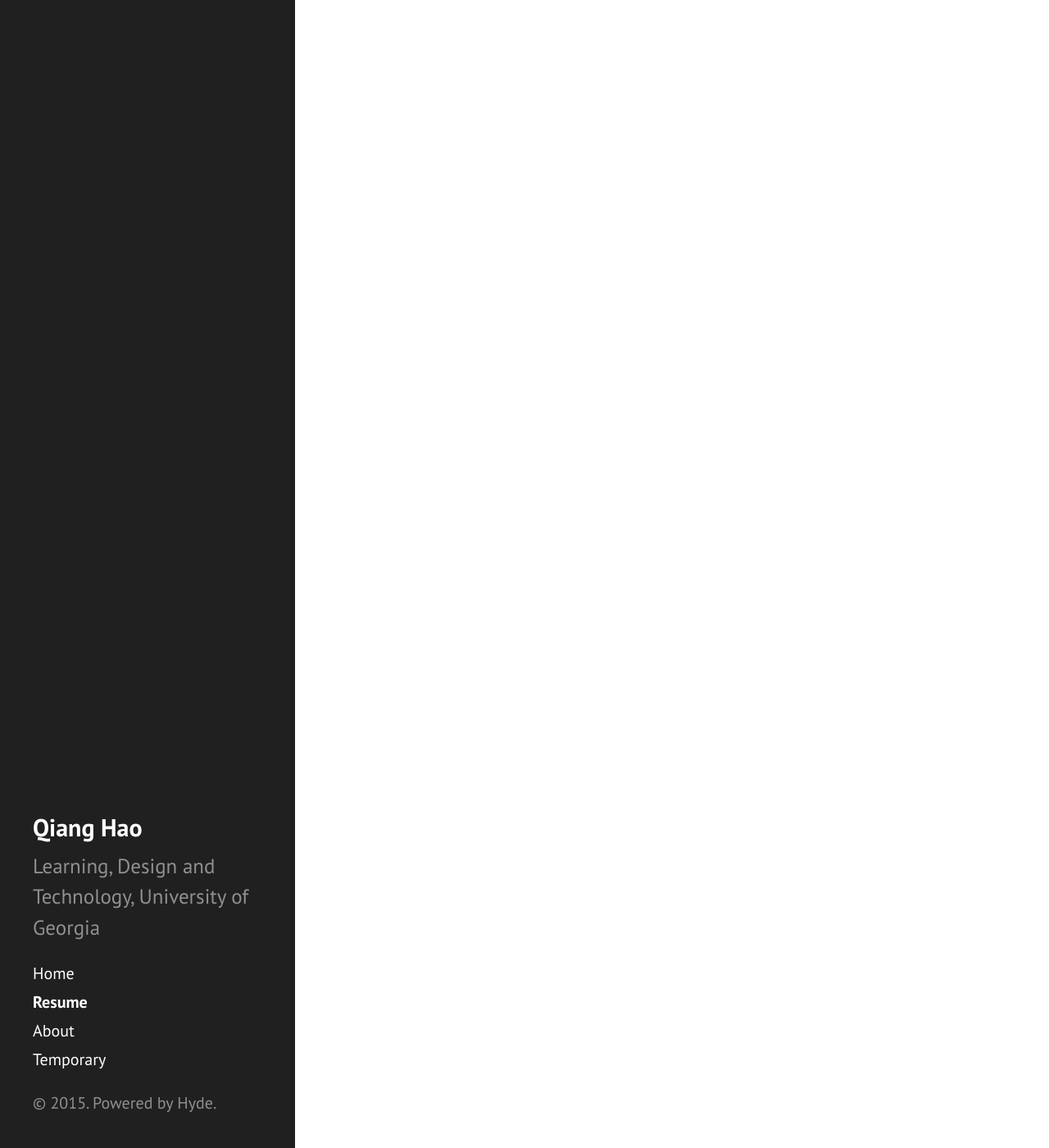
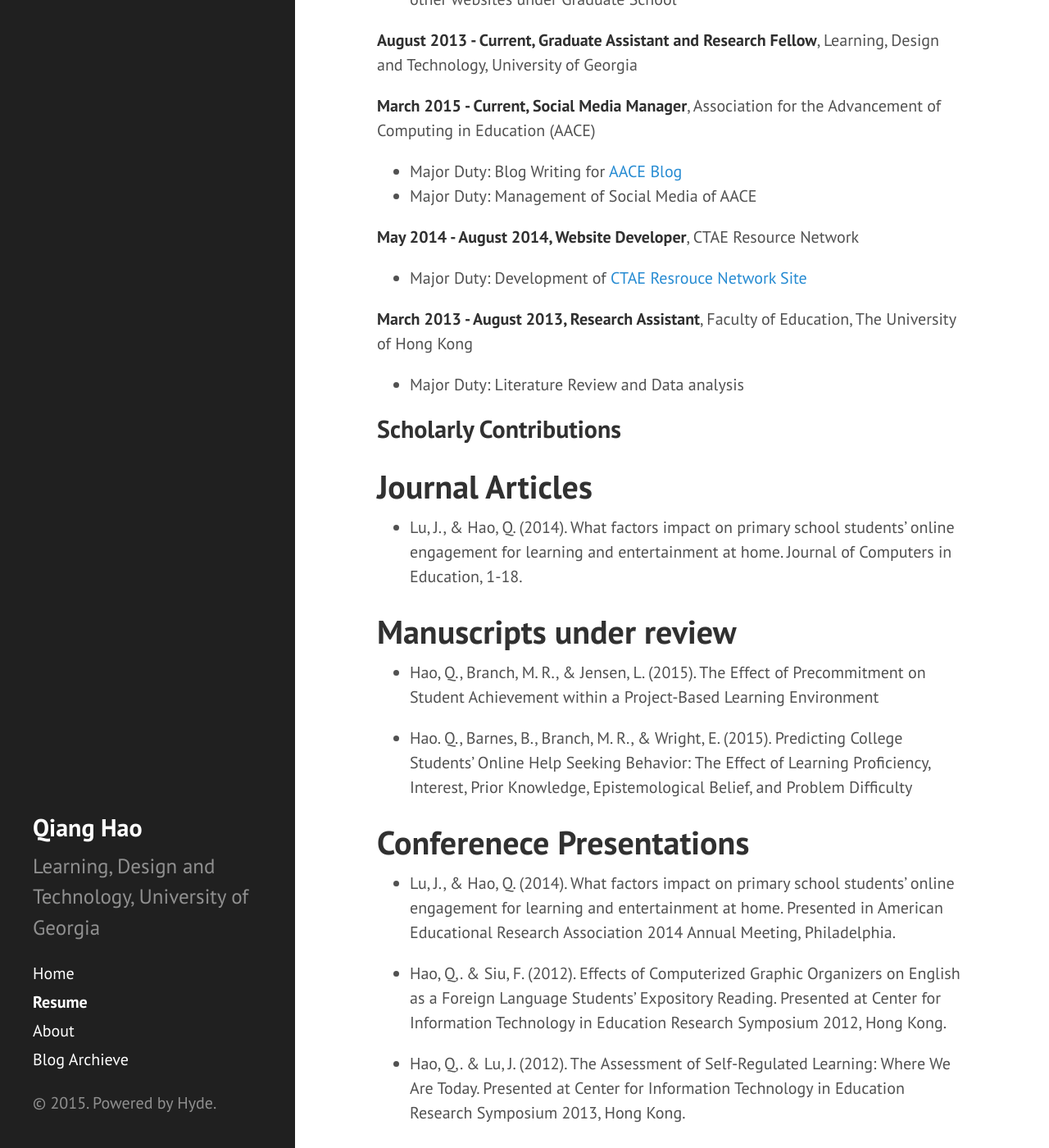
Before and after one commit to Neo-Hao/neo-hao.github.io, a Jekyll site: the page built from Resume.md, in a window 1280 px wide and 1400 px high, scrolled down 661 px. Shown: the whole window at 82% size. Built offline with Jekyll 4.4.1, drawn with Linux system fonts in a browser that asks for light colours; Markdown is read by kramdown in place of the engine named in the settings; some of the changed text lies outside the part shown.

Commit message:
Fourth Revision

```diff
--- a/Resume.md
+++ b/Resume.md
@@ -3,4 +3,60 @@
 title: Resume
 ---
 
-To be filled.
+## Education
+
+<strong>Ph.D.</strong>, 2017 (Expected), University of Georgia
+
+* Major: Learning, Design and Technology
+* Research focuses: Help Seeking, Goal Setting, Self-Regulated Learning, and Problem-Solving
+
+<strong>M.Sc.</strong>, 2012, University of Hong Kong
+
+* Major: IT in Education
+* Thesis: The Effect of Precommitment on Student Achievement within a Project-Based Learning Environment
+
+## Working Experience
+
+<strong>August 2013 - Current, Leading Developer</strong>, Graduate School, University of Georgia
+* Major Duty: Development and Maintenance of <a href="grad.uga.edu">Graduate School Websites</a> and other websites under Graduate School
+
+<strong>August 2013 - Current, Graduate Assistant and Research Fellow</strong>, Learning, Design and Technology, University of Georgia
+
+<strong>March 2015 - Current, Social Media Manager</strong>, Association for the Advancement of Computing in Education (AACE)
+* Major Duty: Blog Writing for <a href="http://blog.aace.org/author/neohao/">AACE Blog</a>
+* Major Duty: Management of Social Media of AACE
+
+<strong>May 2014 - August 2014, Website Developer</strong>, CTAE Resource Network
+* Major Duty: Development of <a href="http://gactaern.org/clusters/index.php">CTAE Resrouce Network Site</a>
+
+<strong>March 2013 - August 2013, Research Assistant</strong>, Faculty of Education, The University of Hong Kong
+* Major Duty: Literature Review and Data analysis
+
+## Scholarly Contributions
+
+# Journal Articles
+
+* Lu, J., & Hao, Q. (2014). What factors impact on primary school students’ online engagement for learning and entertainment at home. Journal of Computers in Education, 1-18.
+
+# Manuscripts under review
+
+* Hao, Q., Branch, M. R., & Jensen, L. (2015). The Effect of Precommitment on Student Achievement within a Project-Based Learning Environment
+
+* Hao. Q., Barnes, B., Branch, M. R., & Wright, E. (2015). Predicting College Students' Online Help Seeking Behavior: The Effect of Learning Proficiency, Interest, Prior Knowledge, Epistemological Belief, and Problem Difficulty
+
+# Conferenece Presentations
+
+* Lu, J., & Hao, Q. (2014). What factors impact on primary school students’ online engagement for learning and entertainment at home. Presented in American Educational Research Association 2014 Annual Meeting, Philadelphia.
+
+* Hao, Q,. & Siu, F. (2012). Effects of Computerized Graphic Organizers on English as a Foreign Language Students’ Expository Reading. Presented at Center for Information Technology in Education Research Symposium 2012, Hong Kong.
+
+* Hao, Q,. & Lu, J. (2012). The Assessment of Self-Regulated Learning: Where We Are Today. Presented at Center for Information Technology in Education Research Symposium 2013, Hong Kong.
+
+# Workshop
+
+* Hao, Q. (2015). <a href="http://neo-hao.github.io/sem/">Introduction to Confirmatory Factor Analysis and Structural Equation Modeling</a>. Workshop at College of Journalism and Mass Communication, University of Georgia.
+
+## Teaching Experience
+
+* January 2015 - May 2015, Teaching Assistant of <em>EDIT 9630 Critical Literature Review in Instructional Technology</em>, Learning, Design and Technology, University of Georgia
+* January 2009- January 2013: English Teacher & Curriculum Developer, New Oriental Education & Technology Group
--- a/_includes/sidebar.html
+++ b/_includes/sidebar.html
@@ -26,7 +26,7 @@
         {% endif %}
       {% endfor %}
 
-      <a class="sidebar-nav-item" href="#">Temporary</a>
+      <a class="sidebar-nav-item" href="https://tobeneo.wordpress.com/">Blog Archieve</a>
     </nav>
 
     <p>&copy; {{ site.time | date: '%Y' }}. Powered by Hyde.</p>
```
